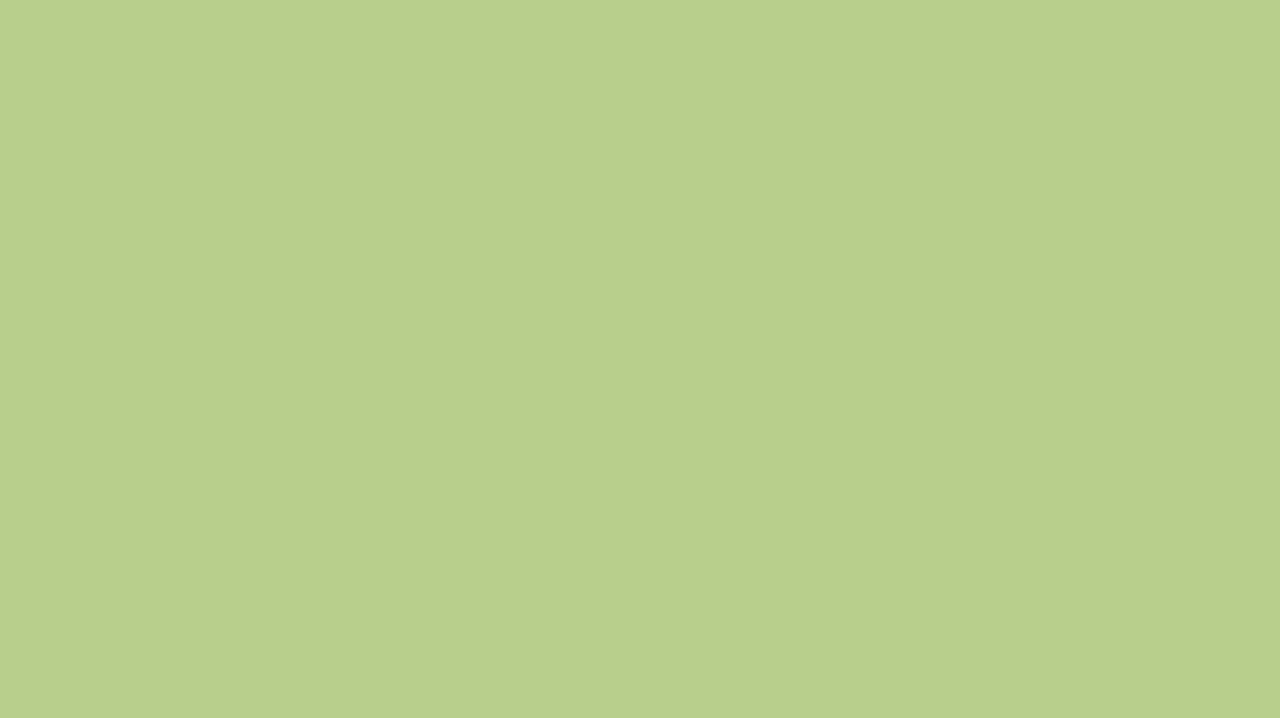
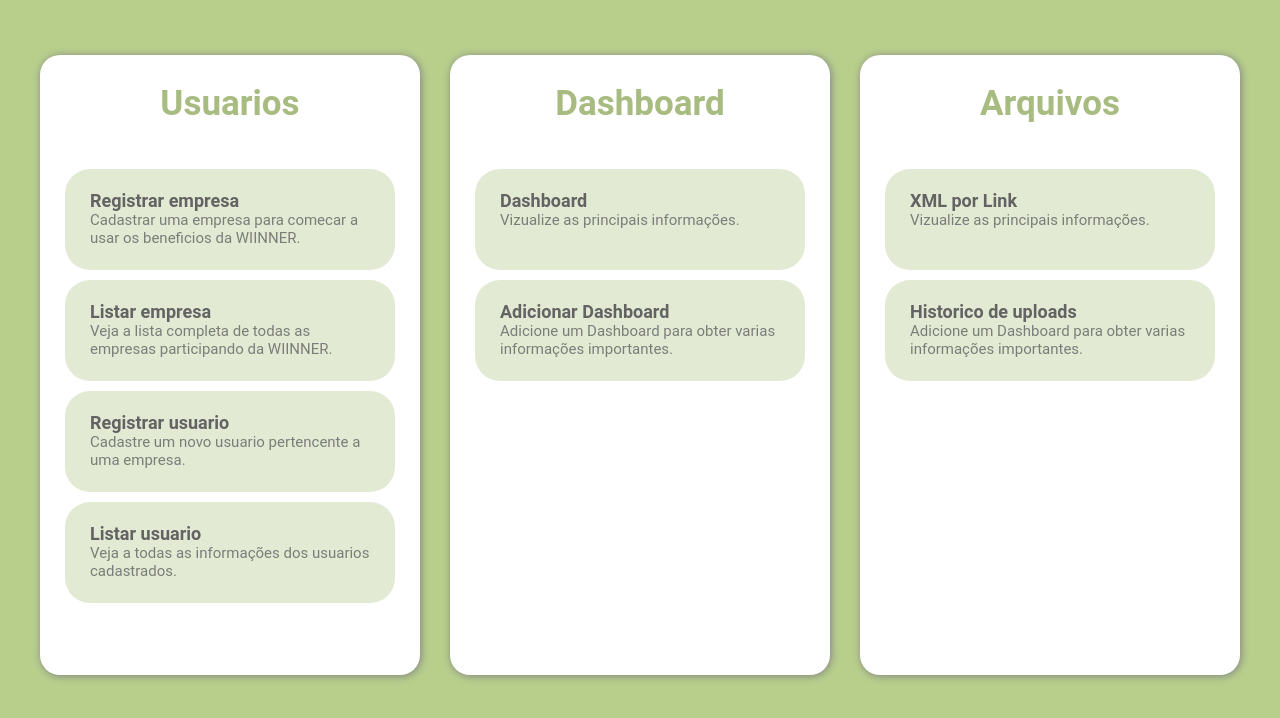
Before and after one commit to Carlosdantas485/AdminGuilu, a React (Create React App) app: page /home in a window 1280 px wide. Shown: the top 718 px of the page. Built offline with nearby package versions, Linux system fonts and the light colour scheme.

Commit message:
V 0.0.1 -C- [ DEVELOPE HOME PAGE ]

```diff
--- a/package.json
+++ b/package.json
@@ -8,7 +8,9 @@
     "@testing-library/user-event": "^7.1.2",
     "react": "^16.13.1",
     "react-dom": "^16.13.1",
-    "react-scripts": "3.4.1"
+    "react-router-dom": "^5.2.0",
+    "react-scripts": "3.4.1",
+    "styled-components": "^5.1.1"
   },
   "scripts": {
     "start": "react-scripts start",
--- /dev/null
+++ b/src/pages/Home/index.js
@@ -0,0 +1,60 @@
+import React from 'react';
+
+import { Container } from './styles';
+
+function Home() {
+  return (
+      <Container>
+                <div className="box">
+                <h1>Usuarios</h1>
+
+                    <div className="Option_Home">
+                      <h2>Registrar empresa</h2>
+                      <p>Cadastrar uma empresa para comecar a usar os beneficios da WIINNER.</p>
+                    </div>
+                    <div className="Option_Home">
+                      <h2>Listar empresa</h2>
+                      <p>Veja a lista completa de todas as empresas participando da WIINNER.</p>
+
+                    </div>
+                    <div className="Option_Home">
+                     <h2>Registrar usuario</h2>
+                     <p>Cadastre um novo usuario pertencente a uma empresa.</p>
+
+                    </div>
+                    <div className="Option_Home">
+                      <h2>Listar usuario</h2>
+                      <p>Veja a todas as informações dos usuarios cadastrados.</p>
+
+                    </div>
+                </div>
+                <div className="box">
+                <h1>Dashboard</h1>
+
+                  <div className="Option_Home">
+                    <h2>Dashboard</h2>
+                    <p>Vizualize as principais informações.</p>
+                  </div>
+                  <div className="Option_Home">
+                    <h2>Adicionar Dashboard</h2>
+                    <p>Adicione um Dashboard para obter varias informações importantes.</p>
+                  </div>
+                </div>
+                <div className="box">
+                <h1>Arquivos</h1>
+
+                <div className="Option_Home">
+                    <h2>XML por Link</h2>
+                    <p>Vizualize as principais informações.</p>
+                  </div>
+                  <div className="Option_Home">
+                    <h2>Historico de uploads</h2>
+                    <p>Adicione um Dashboard para obter varias informações importantes.</p>
+                  </div>
+
+                </div>
+      </Container>
+  );
+}
+
+export default Home;
--- /dev/null
+++ b/src/pages/Home/styles.js
@@ -0,0 +1,55 @@
+import styled from 'styled-components';
+
+export const Container = styled.div`
+    width:100vw;
+    height:100%;
+    margin-top: 40px;
+    display:flex;
+    flex-wrap: wrap;
+    justify-content: center;
+    align-items: center;
+
+    .box{
+        width: 330px;
+        height: 610px;
+        padding: 5px 25px;
+        border-radius: 20px;
+        background-color:white;
+        margin: 15px;
+        box-shadow: 1px 1px 8px grey;
+
+        h1{
+            font-size: 35px;
+            text-align: center;
+            color: #A8BC81;
+            margin-bottom: 45px;
+        }
+
+        .Option_Home{
+            padding: 0.5px 25px;
+            margin-top: 10px;
+            border-radius: 25px;
+            background-color: #E2EAD4;
+            height: 100px;
+
+            h2{
+                margin: 0;
+                margin-top: 20px;
+                font-size: 18px;
+                color: #636363;
+            }
+
+            p{
+                margin: 0;
+
+                font-size: 15px;
+                color: #7B7D78;
+            }
+        }
+        .Option_Home:hover{
+            background-color: #c2ceab;
+            cursor: pointer;
+            transition: 0.3s;
+        }
+    }
+`;
--- a/src/routes.js
+++ b/src/routes.js
@@ -2,13 +2,14 @@ import React from 'react';
 import { BrowserRouter, Switch, Route } from 'react-router-dom';
 
 import Login from './pages/Login';
-//import Home from '.pages/Home';
+import Home from './pages/Home';
 
 export default function Routes() {
     return (
         <BrowserRouter>
             <Switch>
                 <Route exact path="/" component={Login} />
+                <Route exact path="/home" component={Home} />
                 {/* <Route exact path="/" component={Home} /> */}
             </Switch>
         </BrowserRouter>
```
Also changed, not shown: 1 other file (tests, documents, lock files or other folders).
